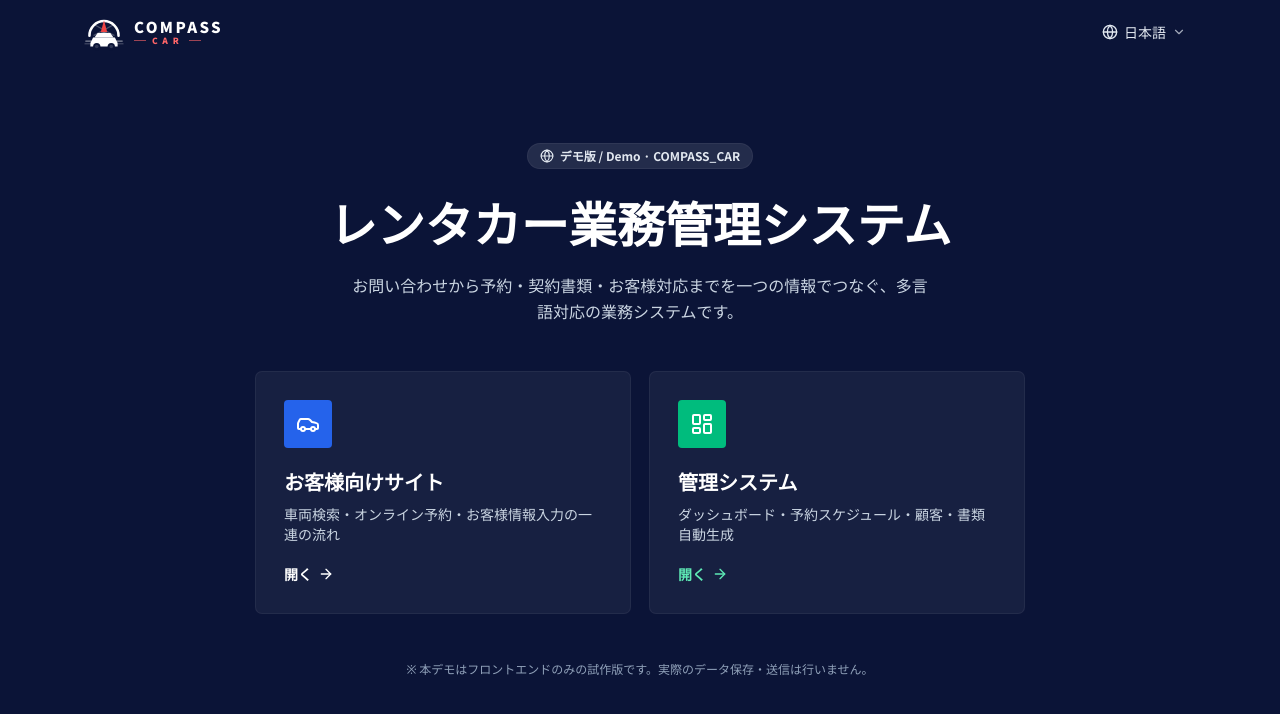
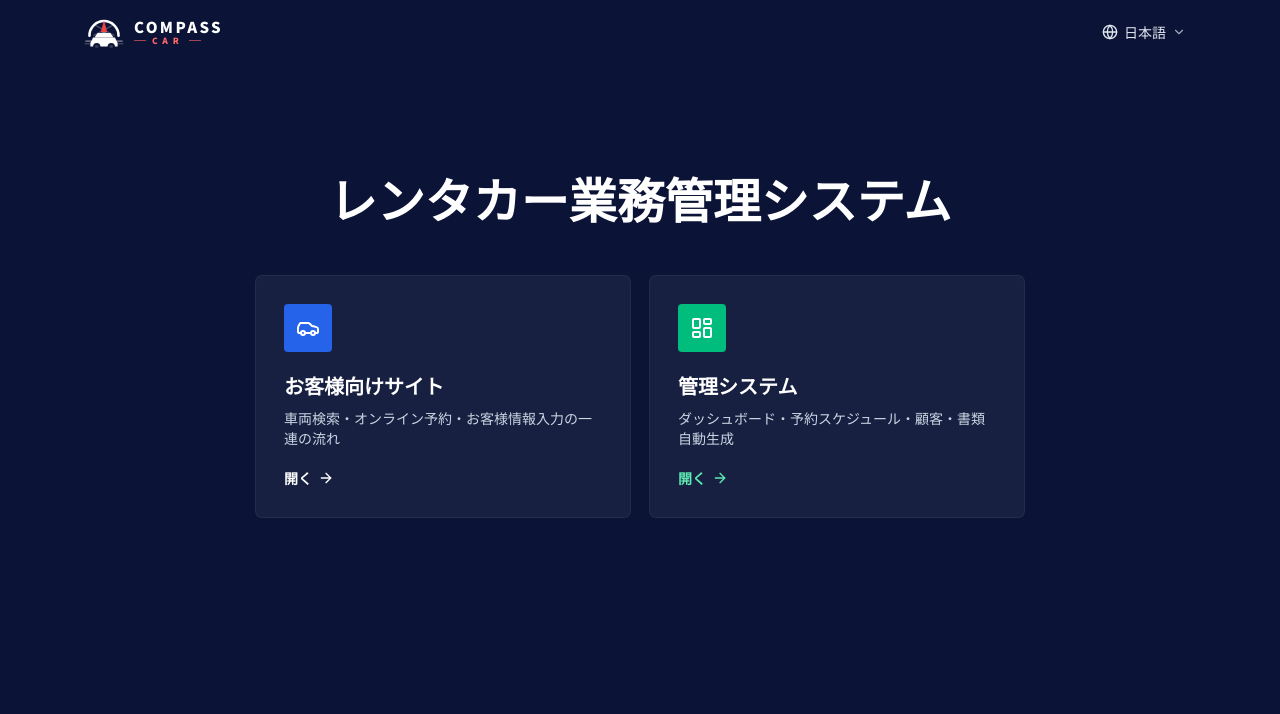
Before and after one commit to Volt0303/Rental-cars, a Next.js app: page / in a window 1280 px wide. Shown: the top 714 px of the page. Built offline with nearby package versions, Linux system fonts and the light colour scheme.

Commit message:
refactor: Clean up LandingPage by removing unused Globe icon and subtitle, and streamline SearchPage results toolbar with new layout

```diff
--- a/app/(site)/search/page.tsx
+++ b/app/(site)/search/page.tsx
@@ -473,6 +473,22 @@ export default function SearchPage() {
           <p className="text-sm text-slate-500">{t("search.subtitle")}</p>
         </div>
 
+        {/* ── Results toolbar — full width, above the grid ── */}
+        <div className="mb-4 flex items-center justify-between">
+          <p className="text-sm text-slate-600">
+            <span className="font-bold text-slate-800">{t("search.results")}: </span>
+            <span className="font-extrabold text-brand-600">{filtered.length}</span>{" "}
+            {t("search.found")}
+          </p>
+          <div className="flex items-center gap-2 text-sm">
+            <span className="hidden text-slate-400 sm:inline">{t("search.sort")}:</span>
+            <button className="inline-flex items-center gap-1.5 rounded-lg bg-white px-3 py-1.5 font-medium text-slate-600 ring-1 ring-slate-200">
+              {t("search.sortRecommended")}
+              <ChevronDown className="h-3.5 w-3.5" />
+            </button>
+          </div>
+        </div>
+
         <div className="grid gap-6 lg:grid-cols-[260px_1fr] xl:grid-cols-[260px_1fr_300px]">
 
           {/* ── Filter sidebar ── */}
@@ -548,21 +564,6 @@ export default function SearchPage() {
 
           {/* ── Results column ── */}
           <div>
-            <div className="mb-4 flex items-center justify-between">
-              <p className="text-sm text-slate-600">
-                <span className="font-bold text-slate-800">{t("search.results")}: </span>
-                <span className="font-extrabold text-brand-600">{filtered.length}</span>{" "}
-                {t("search.found")}
-              </p>
-              <div className="flex items-center gap-2 text-sm">
-                <span className="hidden text-slate-400 sm:inline">{t("search.sort")}:</span>
-                <button className="inline-flex items-center gap-1.5 rounded-lg bg-white px-3 py-1.5 font-medium text-slate-600 ring-1 ring-slate-200">
-                  {t("search.sortRecommended")}
-                  <ChevronDown className="h-3.5 w-3.5" />
-                </button>
-              </div>
-            </div>
-
             {isLoading ? (
               <SkeletonList />
             ) : filtered.length === 0 ? (
--- a/app/page.tsx
+++ b/app/page.tsx
@@ -1,7 +1,7 @@
 "use client";
 
 import Link from "next/link";
-import { Globe, LayoutDashboard, ArrowRight, Car } from "lucide-react";
+import { LayoutDashboard, ArrowRight, Car } from "lucide-react";
 import { useI18n } from "@/lib/i18n";
 import { LanguageSwitcher } from "@/components/LanguageSwitcher";
 import { CompassCarLogo } from "@/components/CompassCarLogo";
@@ -20,15 +20,10 @@ export default function LandingPage() {
 
       <main className="mx-auto max-w-6xl px-5 pb-20 pt-10 sm:pt-20">
         <div className="mx-auto max-w-2xl text-center">
-          <span className="inline-flex items-center gap-1.5 rounded-full bg-white/10 px-3 py-1 text-xs font-bold text-slate-200 ring-1 ring-white/15">
-            <Globe className="h-3.5 w-3.5" /> {t("landing.badge")} · COMPASS_CAR
-          </span>
           <h1 className="mt-6 text-3xl font-extrabold leading-tight sm:text-5xl">
             {t("landing.title")}
           </h1>
-          <p className="mx-auto mt-5 max-w-xl text-sm leading-relaxed text-slate-300 sm:text-base">
-            {t("landing.subtitle")}
-          </p>
+
         </div>
 
         <div className="mx-auto mt-12 grid max-w-3xl gap-5 sm:grid-cols-2">
@@ -61,9 +56,7 @@ export default function LandingPage() {
           </Link>
         </div>
 
-        <p className="mx-auto mt-12 max-w-xl text-center text-xs text-slate-400">
-          {t("landing.note")}
-        </p>
+
       </main>
     </div>
   );
```
